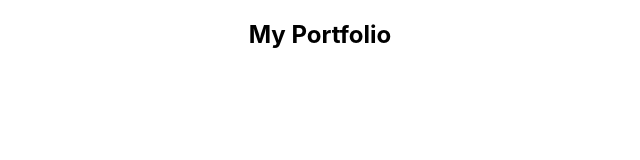
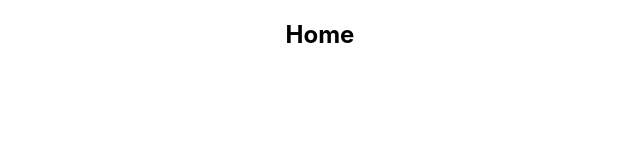
Before and after one commit to shinp09/portfolio, a React (Create React App) app: page / in a window 1280 px wide. Shown: the top 160 px of the page, without its empty margins (320-960 px from the left). Built offline with nearby package versions, Linux system fonts and the light colour scheme.

Commit message:
ファイル作成

```diff
--- a/src/App.tsx
+++ b/src/App.tsx
@@ -1,10 +1,11 @@
 import * as React from "react";
 import "./App.css";
+import { Home } from "./components/Page/Home/Home";
 
 function App() {
   return (
     <div className="App">
-      <h2>My Portfolio</h2>
+      <Home />
     </div>
   );
 }
--- a/src/components/Page/Home/Home.tsx
+++ b/src/components/Page/Home/Home.tsx
@@ -3,7 +3,7 @@ import * as React from "react";
 export const Home: React.FC = () => {
   return (
     <div>
-      <h2>hoooo</h2>
+      <h2>Home</h2>
     </div>
   );
 };
```
Also changed, not shown: src/components/Page/About/About.tsx (added, +7 -0 lines).
